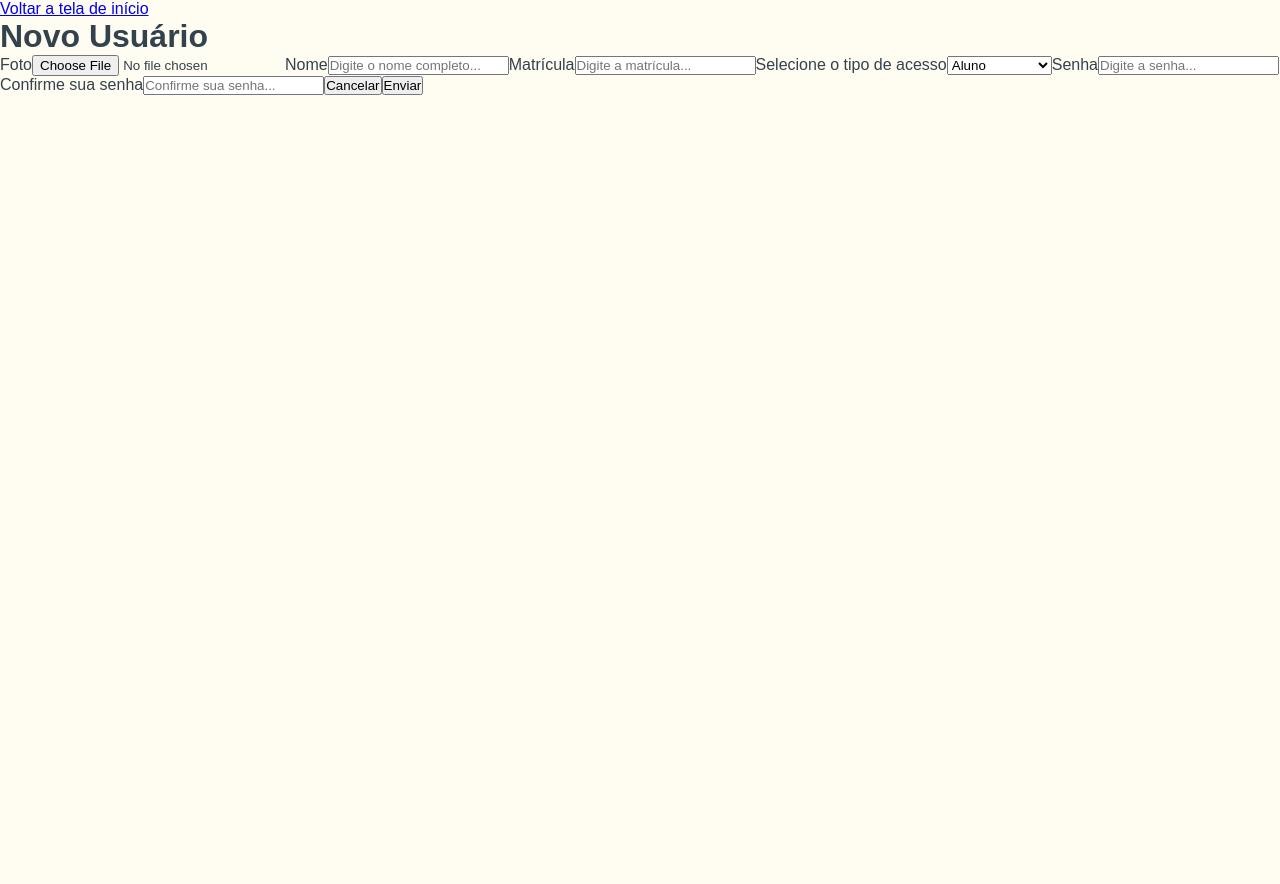
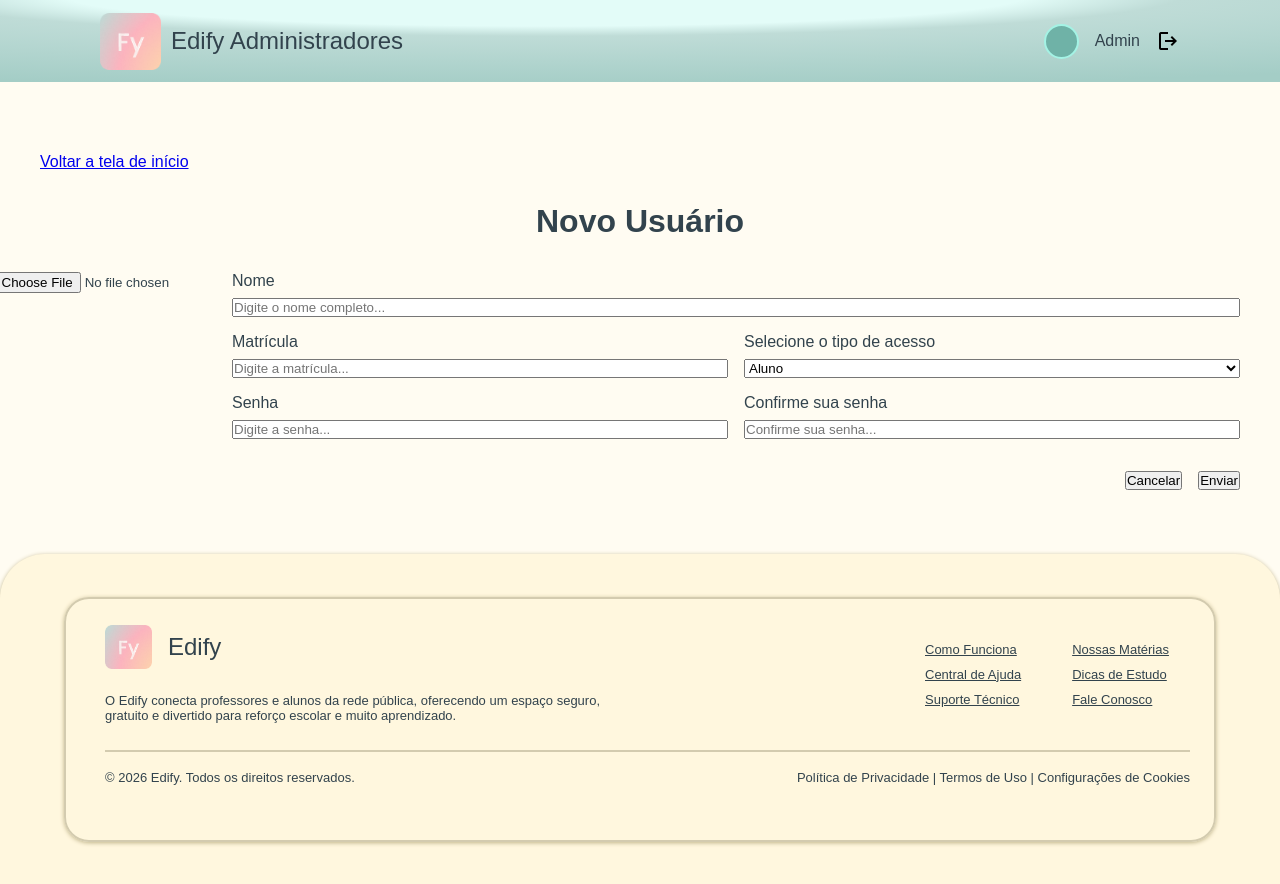
Before and after one commit to david-pessoa/tech-challenge-frontend, a React (Vite) app: page /user/new in a window 1280 px wide. Before the commit the page ends 800 px from the top, so only its background shows below. Built offline with nearby package versions, Linux system fonts and the light colour scheme.

Commit message:
style: position user form elements

```diff
--- a/src/pages/UserRegister.tsx
+++ b/src/pages/UserRegister.tsx
@@ -1,5 +1,9 @@
 import { useState } from 'react';
 import type { FormEvent } from 'react';
+import styled from 'styled-components';
+
+import Footer from '../components/Footer';
+import Header from '../components/Header';
 import type { Role } from '../types/Roles';
 
 type UserRegisterProps = {
@@ -24,21 +28,78 @@ const initialFormData: UserFormData = {
   image: null,
 };
 
+const Main = styled.main`
+  width: min(75rem, calc(100% - 2rem));
+  margin: 0 auto 4rem;
+`;
+
+const Title = styled.h1`
+  text-align: center;
+  margin: 2rem 0;
+`;
+
+const Form = styled.form`
+  display: grid;
+  grid-template-columns: 10rem 1fr;
+  gap: 2rem;
+
+  @media (max-width: 720px) {
+    grid-template-columns: 1fr;
+  }
+`;
+
+const PhotoField = styled.div`
+  display: flex;
+  justify-content: center;
+`;
+
+const Fields = styled.div`
+  display: grid;
+  grid-template-columns: repeat(2, 1fr);
+  gap: 1rem;
+
+  @media (max-width: 720px) {
+    grid-template-columns: 1fr;
+  }
+`;
+
+const Field = styled.label<{ $full?: boolean }>`
+  display: flex;
+  flex-direction: column;
+  gap: 0.5rem;
+  grid-column: ${({ $full }) => ($full ? '1 / -1' : 'auto')};
+`;
+
+const Actions = styled.div`
+  grid-column: 2;
+  display: flex;
+  justify-content: flex-end;
+  gap: 1rem;
+
+  @media (max-width: 720px) {
+    grid-column: 1;
+  }
+`;
+
 export default function UserRegister({ isNew }: UserRegisterProps) {
   const [formData, setFormData] = useState<UserFormData>(initialFormData);
+  const currentRole: Role = 'ADMIN';
 
   function handleSubmit(event: FormEvent<HTMLFormElement>) {
     event.preventDefault();
   }
 
   return (
-    <main>
+    <>
+      <Header role={currentRole} />
+
+      <Main>
         <a href="/">Voltar a tela de início</a>
 
-      <h1>{isNew ? 'Novo Usuário' : 'Editar Usuário'}</h1>
+        <Title>{isNew ? 'Novo Usuário' : 'Editar Usuário'}</Title>
 
-      <form onSubmit={handleSubmit}>
-        <label htmlFor="image">Foto</label>
+        <Form onSubmit={handleSubmit}>
+          <PhotoField>
             <input
               id="image"
               name="image"
@@ -51,8 +112,11 @@ export default function UserRegister({ isNew }: UserRegisterProps) {
                 })
               }
             />
+          </PhotoField>
 
-        <label htmlFor="nome">Nome</label>
+          <Fields>
+            <Field $full htmlFor="nome">
+              Nome
               <input
                 id="nome"
                 name="nome"
@@ -60,8 +124,10 @@ export default function UserRegister({ isNew }: UserRegisterProps) {
                 placeholder="Digite o nome completo..."
                 onChange={event => setFormData({ ...formData, nome: event.target.value })}
               />
+            </Field>
 
-        <label htmlFor="matricula">Matrícula</label>
+            <Field htmlFor="matricula">
+              Matrícula
               <input
                 id="matricula"
                 name="matricula"
@@ -69,8 +135,10 @@ export default function UserRegister({ isNew }: UserRegisterProps) {
                 placeholder="Digite a matrícula..."
                 onChange={event => setFormData({ ...formData, matricula: event.target.value })}
               />
+            </Field>
 
-        <label htmlFor="role">Selecione o tipo de acesso</label>
+            <Field htmlFor="role">
+              Selecione o tipo de acesso
               <select
                 id="role"
                 name="role"
@@ -81,8 +149,10 @@ export default function UserRegister({ isNew }: UserRegisterProps) {
                 <option value="PROFESSOR">Professor</option>
                 <option value="ADMIN">Administrador</option>
               </select>
+            </Field>
 
-        <label htmlFor="senha">Senha</label>
+            <Field htmlFor="senha">
+              Senha
               <input
                 id="senha"
                 name="senha"
@@ -91,20 +161,31 @@ export default function UserRegister({ isNew }: UserRegisterProps) {
                 placeholder="Digite a senha..."
                 onChange={event => setFormData({ ...formData, senha: event.target.value })}
               />
+            </Field>
 
-        <label htmlFor="confirmarSenha">Confirme sua senha</label>
+            <Field htmlFor="confirmarSenha">
+              Confirme sua senha
               <input
                 id="confirmarSenha"
                 name="confirmarSenha"
                 type="password"
                 value={formData.confirmarSenha}
                 placeholder="Confirme sua senha..."
-          onChange={event => setFormData({ ...formData, confirmarSenha: event.target.value })}
+                onChange={event =>
+                  setFormData({ ...formData, confirmarSenha: event.target.value })
+                }
               />
+            </Field>
+          </Fields>
 
+          <Actions>
             <button type="button">Cancelar</button>
             <button type="submit">Enviar</button>
-      </form>
-    </main>
+          </Actions>
+        </Form>
+      </Main>
+
+      <Footer />
+    </>
   );
 }
```
Lines whose indentation alone changed are shown as unchanged.
